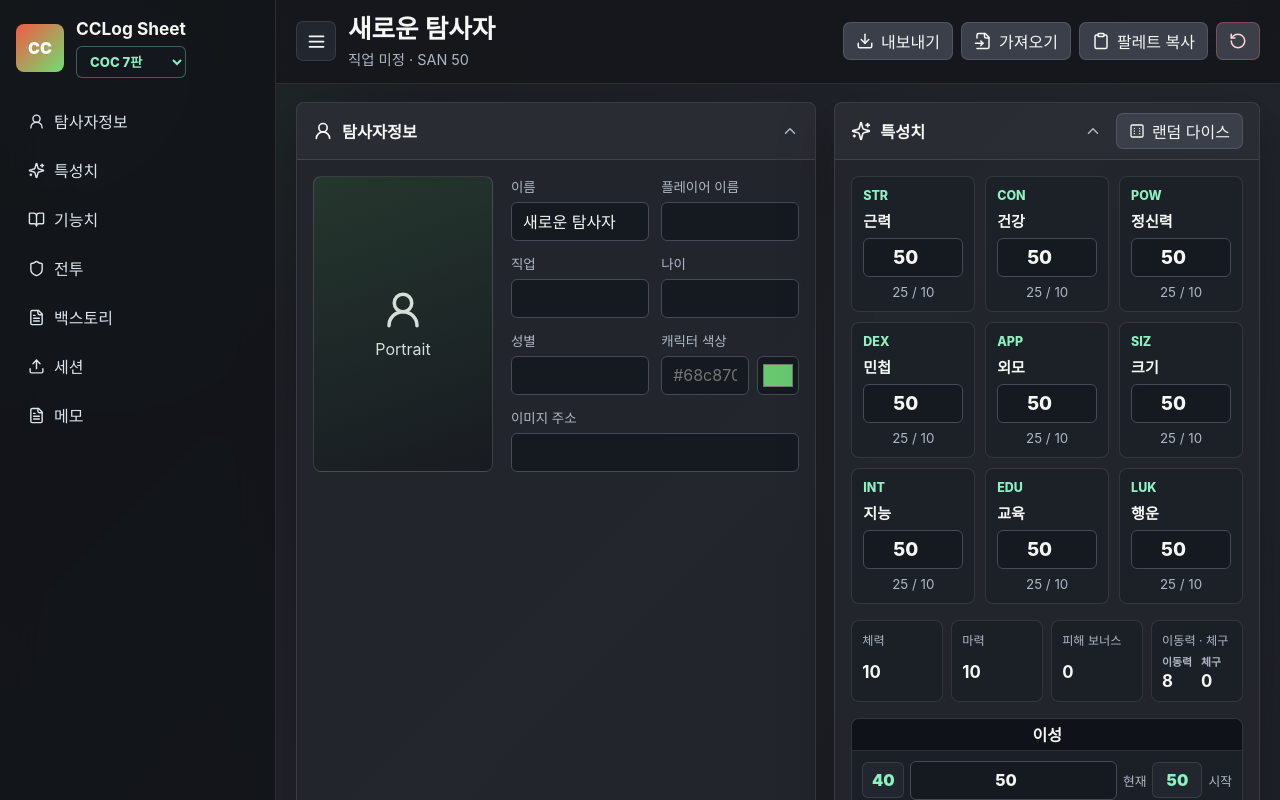
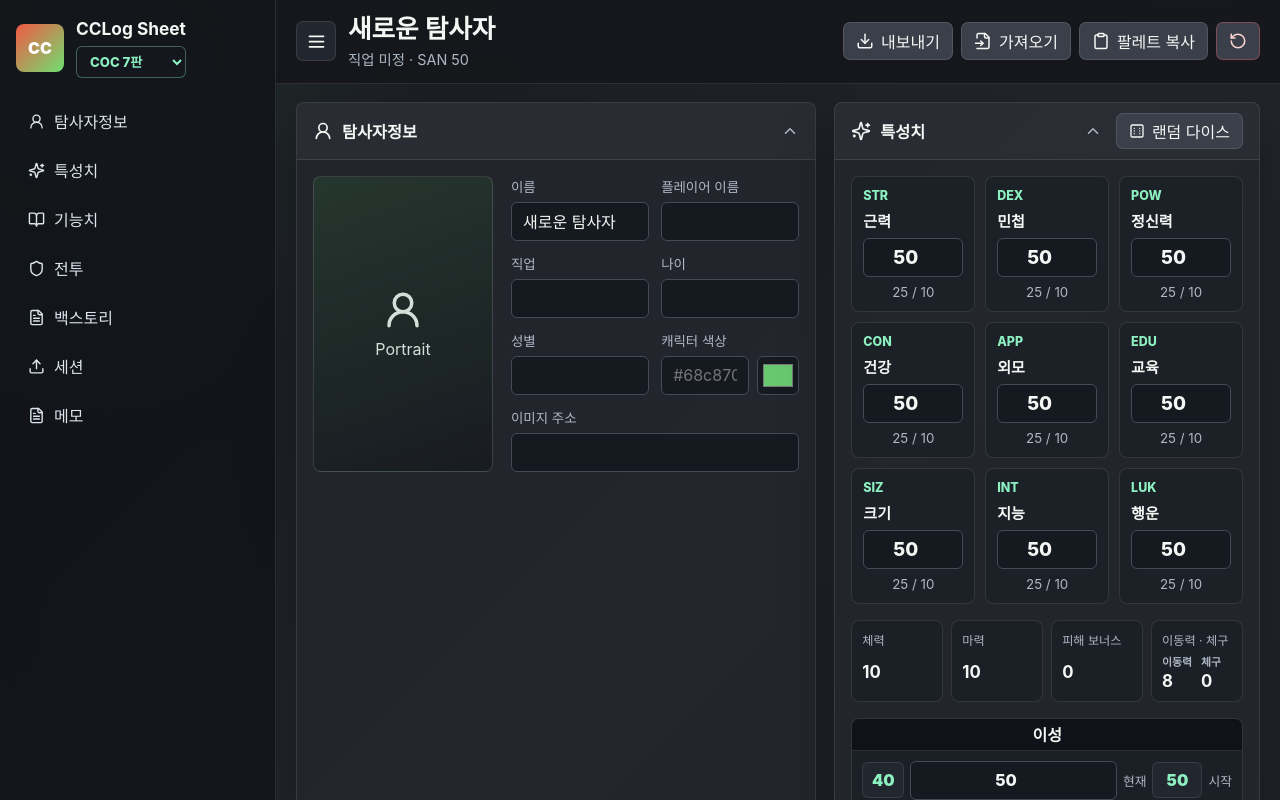
Before and after one commit to sukenell/cclog_sheet, a React (Vite) app: page / in a window 1280 px wide. Shown: the top 800 px of the page. Built offline with nearby package versions, Linux system fonts and the light colour scheme.

Commit message:
Reorder CoC characteristic cards

```diff
--- a/src/App.tsx
+++ b/src/App.tsx
@@ -145,7 +145,7 @@ const storageKey = 'cclog-sheet:v1';
 const systemStorageKey = 'cclog-sheet:system';
 const insaneStorageKey = 'cclog-sheet:insane:v1';
 const colorPickerFallback = '#68c870';
-const statOrder: StatKey[] = ['STR', 'CON', 'POW', 'DEX', 'APP', 'SIZ', 'INT', 'EDU'];
+const statOrder: StatKey[] = ['STR', 'DEX', 'POW', 'CON', 'APP', 'EDU', 'SIZ', 'INT'];
 
 const backstoryFields = [
   ['appearance', '외형'],
```
Also changed, not shown: 1 other file (tests, documents, lock files or other folders).
